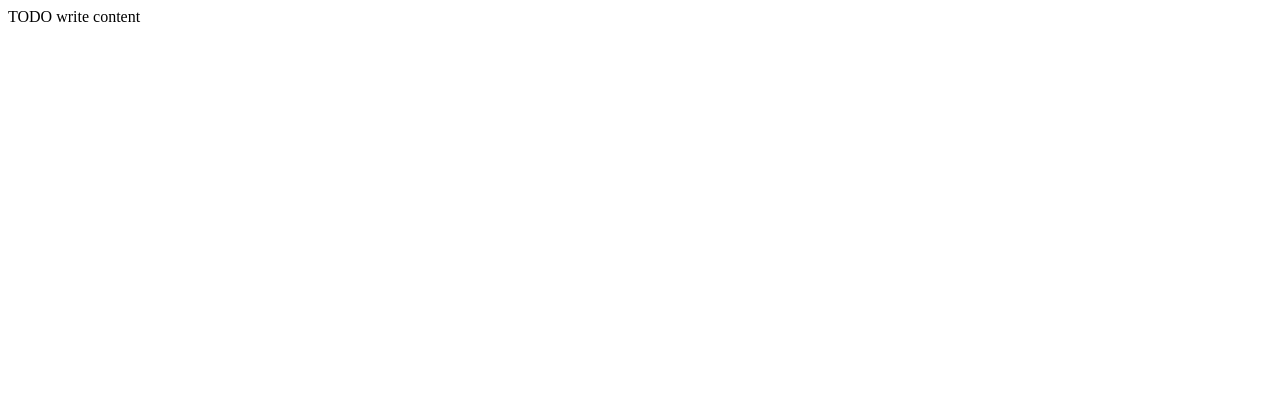
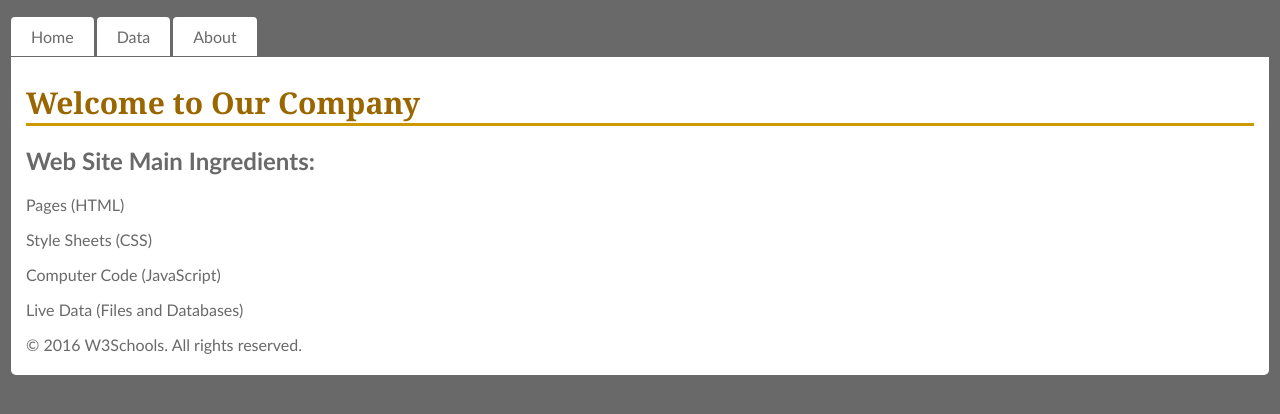
Before and after one commit to alext94/practice1, a plain HTML site: page index.html in a window 1280 px wide. Drawn offline with Linux system fonts and the light colour scheme.

Commit message:
Add files via upload

```diff
--- a/index.html
+++ b/index.html
@@ -1,16 +1,27 @@
 <!DOCTYPE html>
-<!--
-To change this license header, choose License Headers in Project Properties.
-To change this template file, choose Tools | Templates
-and open the template in the editor.
--->
+
 <html>
-    <head>
-        <title>TODO supply a title</title>
-        <meta charset="UTF-8">
-        <meta name="viewport" content="width=device-width, initial-scale=1.0">
-    </head>
-    <body>
-        <div>TODO write content</div>
-    </body>
+<head>
+<title>Our Company</title>
+<link href="site.css" rel="stylesheet">
+</head>
+<body>
+
+<nav id="nav01"></nav>
+
+<div id="main">
+  <h1>Welcome to Our Company</h1>
+  <h2>Web Site Main Ingredients:</h2>
+
+  <p>Pages (HTML)</p>
+  <p>Style Sheets (CSS)</p>
+  <p>Computer Code (JavaScript)</p>
+  <p>Live Data (Files and Databases)</p>
+
+  <footer id="foot01"></footer>
+</div>
+
+<script src="script.js"></script>
+
+</body>
 </html>
--- /dev/null
+++ b/script.js
@@ -0,0 +1,9 @@
+document.getElementById("nav01").innerHTML =
+"<ul id='menu'>" +
+"<li><a href='index.html'>Home</a></li>" +
+"<li><a href='customers.html'>Data</a></li>" +
+"<li><a href='about.html'>About</a></li>" +
+"</ul>";
+
+document.getElementById("foot01").innerHTML =
+"<p>&copy;  " + new Date().getFullYear() + " W3Schools. All rights reserved.</p>";
--- /dev/null
+++ b/site.css
@@ -0,0 +1,66 @@
+body {
+    font-family: "Trebuchet MS", Verdana, sans-serif;
+    font-size: 16px;
+    background-color: dimgrey;
+    color: #696969;
+    padding: 3px;
+}
+
+#main {
+    padding: 5px;
+    padding-left:  15px;
+    padding-right: 15px;
+    background-color: #ffffff;
+    border-radius: 0 0 5px 5px;
+}
+
+h1 {
+    font-family: Georgia, serif;
+    border-bottom: 3px solid #cc9900;
+    color: #996600;
+    font-size: 30px;
+}
+
+ul#menu {
+    padding: 0;
+    margin-bottom: 11px;
+}
+
+ul#menu li {
+    display: inline;
+    margin-right: 3px;
+}
+
+ul#menu li a {
+    background-color: #ffffff;
+    padding: 10px 20px;
+    text-decoration: none;
+    color: #696969;
+    border-radius: 4px 4px 0 0;
+}
+
+ul#menu li a:hover {
+    color: white;
+    background-color: black;
+}
+
+table {
+    width:100%;
+}
+
+table, th , td {
+    border: 1px solid grey;
+    border-collapse: collapse;
+    padding: 5px;
+}
+
+th {
+    text-align: left;
+}
+
+table tr:nth-child(odd) {
+    background-color: #f1f1f1;
+}
+table tr:nth-child(even) {
+    background-color: #ffffff;
+}
```
Also changed, not shown: about.html (added, +21 -0 lines), customers.html (added, +53 -0 lines).
